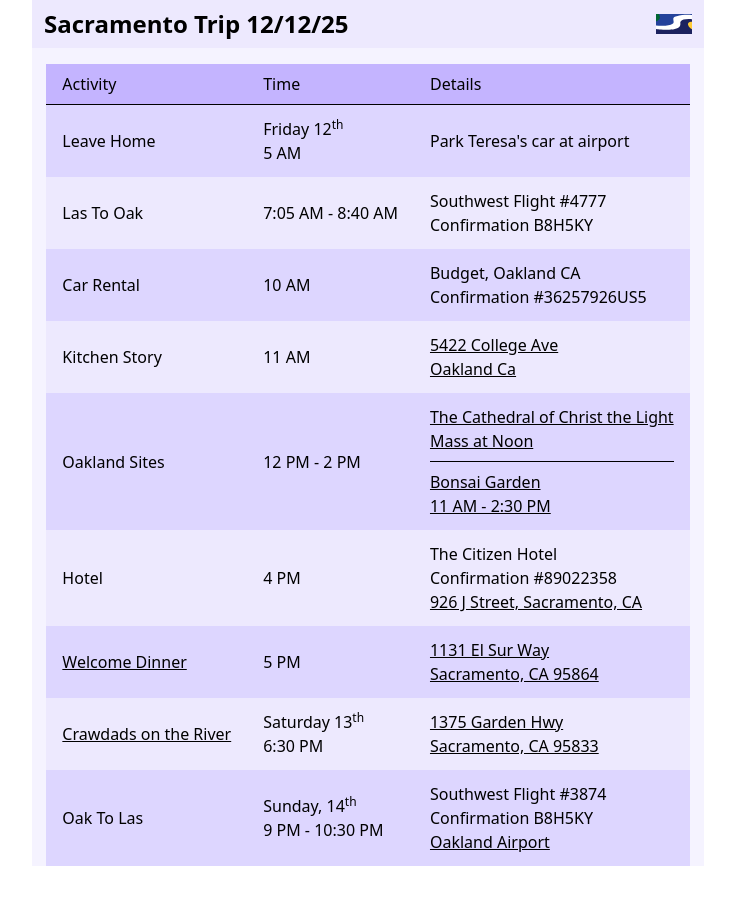
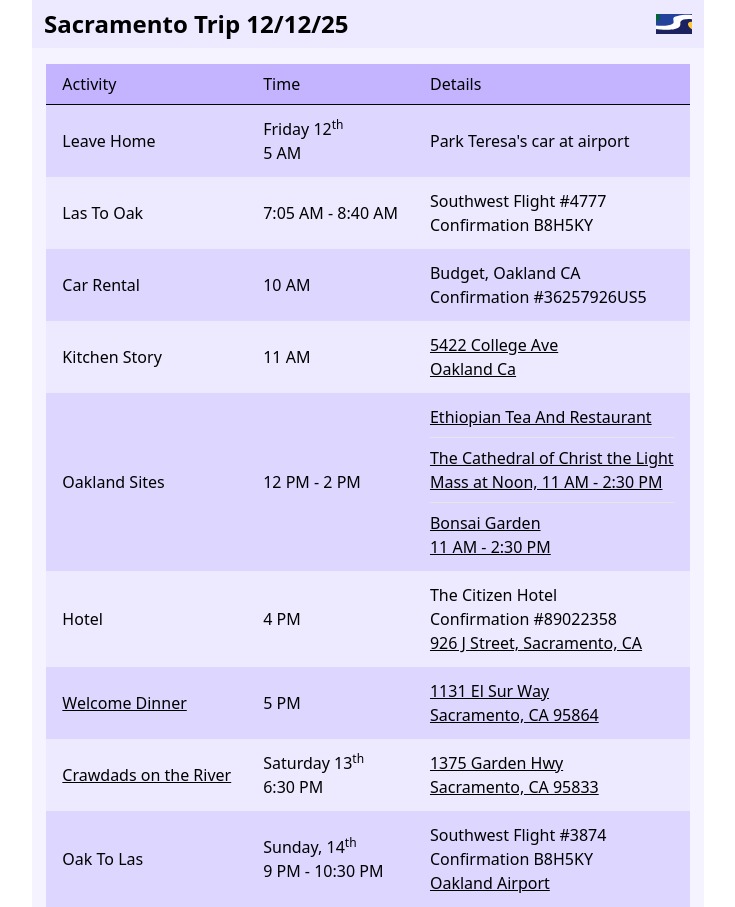
Before and after one commit to carltonj2000/vite-sacramento, a React (Vite) app: page / in a window 1280 px wide. Shown: the whole page, without its empty margins (272-1007 px from the left). Before the commit the page ends 866 px from the top, so only its background shows below. Built offline with nearby package versions, Linux system fonts and the light colour scheme.

Commit message:
add oakland activities

```diff
--- a/src/App.tsx
+++ b/src/App.tsx
@@ -65,14 +65,21 @@
             <td className="px-4 py-3">12 PM - 2 PM</td>
             <td className="px-4 py-3">
               <a
+                href="https://maps.app.goo.gl/537hCsM6AajfPjgZ7"
+                className="underline"
+              >
+                Ethiopian Tea And Restaurant
+              </a>
+              <hr className="my-2 border-gray-200" />
+              <a
                 href="https://share.google/vyydr9neGvOSmQAE7"
                 className="underline"
               >
                 The Cathedral of Christ the Light
                 <br />
-                Mass at Noon
+                Mass at Noon, 11 AM - 2:30 PM
               </a>
-              <hr className="my-2" />
+              <hr className="my-2 border-gray-200" />
               <a
                 href="https://maps.app.goo.gl/oA2jmyQaXVoBK2ow6"
                 className="underline"
```
